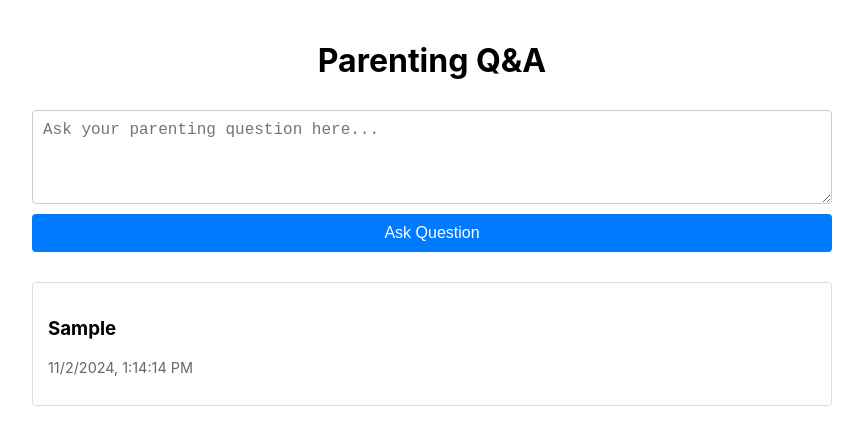
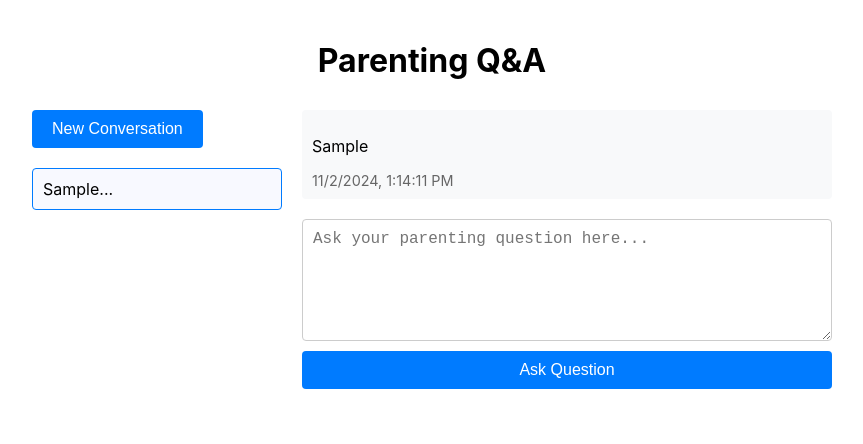
Before and after one commit to wenhaiyang6/parenting, a React (Create React App) app in the folder client/: page / in a window 1280 px wide. Both pictures are taken after typing "Sample" into the empty fields and a click on the button "Ask Question". Shown: the top 444 px of the page, without its empty margins (208-1071 px from the left). Built offline with nearby package versions, Linux system fonts and the light colour scheme; no server answers; the HTML template or start-up script is replaced by a standard one.

Commit message:
feat: refactor UI and better repo structure

```diff
--- a/client/package.json
+++ b/client/package.json
@@ -8,6 +8,7 @@
     "@testing-library/user-event": "^13.5.0",
     "react": "^18.3.1",
     "react-dom": "^18.3.1",
+    "react-markdown": "^9.0.1",
     "react-scripts": "5.0.1",
     "web-vitals": "^2.1.4"
   },
--- a/client/src/App.css
+++ b/client/src/App.css
@@ -9,11 +9,27 @@
   margin-bottom: 30px;
 }
 
-form {
+/* Main layout */
+.main-container {
+  display: flex;
+  gap: 20px;
+}
+
+.sidebar {
+  width: 250px;
+  flex-shrink: 0;
+}
+
+.chat-area {
+  flex-grow: 1;
+}
+
+/* Form elements */
+.input-form {
   display: flex;
   flex-direction: column;
   gap: 10px;
-  margin-bottom: 30px;
+  margin-top: 20px;
 }
 
 textarea {
@@ -21,6 +37,7 @@
   border: 1px solid #ccc;
   border-radius: 4px;
   font-size: 16px;
+  min-height: 100px;
 }
 
 button {
@@ -37,26 +54,116 @@
   background-color: #0056b3;
 }
 
-.question-card {
+/* Conversation styles */
+.conversations-list {
+  margin-top: 20px;
+}
+
+.conversation-item {
+  padding: 10px;
   border: 1px solid #ddd;
   border-radius: 4px;
-  padding: 15px;
-  margin-bottom: 15px;
+  margin-bottom: 10px;
+  cursor: pointer;
 }
 
-.timestamp {
+.conversation-item:hover {
+  background-color: #f8f9fa;
+}
+
+.conversation-item.active {
+  border-color: #007bff;
+  background-color: #f8f9ff;
+}
+
+/* Message styles */
+.message-wrapper {
+  margin-bottom: 20px;
+}
+
+.user-message,
+.assistant-message {
+  padding: 10px;
+  border-radius: 4px;
+  margin-bottom: 5px;
+}
+
+.user-message {
+  background-color: #f8f9fa;
+}
+
+.assistant-message {
+  background-color: #e9ecef;
+}
+
+/* Markdown content styling */
+.markdown-content h1,
+.markdown-content h2,
+.markdown-content h3,
+.markdown-content h4,
+.markdown-content h5,
+.markdown-content h6 {
+  margin-top: 1.5em;
+  margin-bottom: 0.5em;
+}
+
+.markdown-content p {
+  margin: 1em 0;
+  line-height: 1.6;
+}
+
+.markdown-content pre {
+  background-color: #f4f4f4;
+  padding: 1em;
+  border-radius: 4px;
+  overflow-x: auto;
+  margin: 1em 0;
+}
+
+.markdown-content code {
+  background-color: #f4f4f4;
+  padding: 0.2em 0.4em;
+  border-radius: 3px;
+  font-family: monospace;
+}
+
+.markdown-content blockquote {
+  border-left: 4px solid #ccc;
+  margin: 1em 0;
+  padding-left: 1em;
+  color: #666;
+}
+
+.markdown-content ul,
+.markdown-content ol {
+  margin: 1em 0;
+  padding-left: 2em;
+}
+
+.markdown-content li {
+  margin: 0.5em 0;
+}
+
+.markdown-content table {
+  border-collapse: collapse;
+  width: 100%;
+  margin: 1em 0;
+}
+
+.markdown-content th,
+.markdown-content td {
+  border: 1px solid #ddd;
+  padding: 8px;
+  text-align: left;
+}
+
+.markdown-content th {
+  background-color: #f4f4f4;
+}
+
+small {
   color: #666;
   font-size: 0.9em;
+  display: block;
+  margin-top: 5px;
 }
-
-.answer {
-  margin-top: 10px;
-  padding: 10px;
-  background-color: #f8f9fa;
-  border-radius: 4px;
-}
-
-.answer h4 {
-  margin: 0 0 10px 0;
-  color: #0056b3;
-}
--- a/client/src/App.js
+++ b/client/src/App.js
@@ -1,36 +1,73 @@
 import React, { useState } from 'react';
+import ReactMarkdown from 'react-markdown';
 import './App.css';
 import { getApiUrl } from './config/api';
 
 function App() {
   const [question, setQuestion] = useState('');
-  const [questions, setQuestions] = useState([]);
+  const [conversations, setConversations] = useState([]);
   const [loading, setLoading] = useState(false);
+  const [activeConversationId, setActiveConversationId] = useState(null);
 
   const handleSubmit = async (e) => {
     e.preventDefault();
     if (question.trim()) {
       setLoading(true);
 
-      // Create new question object
-      const newQuestion = {
+      // Create new message
+      const newMessage = {
         id: Date.now(),
         text: question,
         answer: '',
         timestamp: new Date().toLocaleString()
       };
 
-      // Add question to list
-      setQuestions(prev => [...prev, newQuestion]);
+      let currentConversationId;
+
+      // If no active conversation, create new one
+      if (!activeConversationId) {
+        const newConversation = {
+          id: Date.now(),
+          messages: [newMessage]
+        };
+        setConversations(prev => [...prev, newConversation]);
+        setActiveConversationId(newConversation.id);
+        currentConversationId = newConversation.id;
+      } else {
+        // Add to existing conversation
+        setConversations(prev =>
+          prev.map(conv =>
+            conv.id === activeConversationId
+              ? { ...conv, messages: [...conv.messages, newMessage] }
+              : conv
+          )
+        );
+        currentConversationId = activeConversationId;
+      }
+
       setQuestion('');
 
       try {
+        // Get current conversation history
+        const currentConversation = conversations.find(c => c.id === currentConversationId);
+        const conversationHistory = currentConversation?.messages || [];
+
         const response = await fetch(getApiUrl('/api/ask/stream'), {
           method: 'POST',
           headers: {
             'Content-Type': 'application/json',
           },
-          body: JSON.stringify({ question: question }),
+          body: (() => {
+            const payload = {
+              question,
+              conversationHistory: conversationHistory.map(m => ({
+                question: m.text,
+                answer: m.answer
+              }))
+            };
+            console.log('Request payload:', payload);
+            return JSON.stringify(payload);
+          })(),
         });
 
         const reader = response.body.getReader();
@@ -55,11 +92,18 @@
                 answer = currentAnswer;
 
                 // Update the answer in real-time
-                setQuestions(prev =>
-                  prev.map(q =>
-                    q.id === newQuestion.id
-                      ? { ...q, answer: currentAnswer }
-                      : q
+                setConversations(prev =>
+                  prev.map(conv =>
+                    conv.id === currentConversationId
+                      ? {
+                          ...conv,
+                          messages: conv.messages.map(msg =>
+                            msg.id === newMessage.id
+                              ? { ...msg, answer: currentAnswer }
+                              : msg
+                          )
+                        }
+                      : conv
                   )
                 );
               } catch (e) {
@@ -71,6 +115,7 @@
 
       } catch (error) {
         console.error('Error:', error);
+        setLoading(false);
       } finally {
         setLoading(false);
       }
@@ -83,34 +128,69 @@
         <h1>Parenting Q&A</h1>
       </header>
 
-      <main>
-        <form onSubmit={handleSubmit}>
+      <div className="main-container">
+        {/* Left Sidebar */}
+        <aside className="sidebar">
+          <button className="new-conversation-btn" onClick={() => setActiveConversationId(null)}>
+            New Conversation
+          </button>
+
+          <div className="conversations-list">
+            {conversations.slice().reverse().map(conv => (
+              <div
+                key={conv.id}
+                className={`conversation-item ${conv.id === activeConversationId ? 'active' : ''}`}
+                onClick={() => setActiveConversationId(conv.id)}
+              >
+                {/* Show first message as conversation title */}
+                {conv.messages[0]?.text.substring(0, 30)}...
+              </div>
+            ))}
+          </div>
+        </aside>
+
+        {/* Main Chat Area */}
+        <main className="chat-area">
+          <div className="messages-container">
+            {activeConversationId && conversations
+              .find(conv => conv.id === activeConversationId)
+              ?.messages.map(msg => (
+                <div key={msg.id} className="message-wrapper">
+                  <div className="user-message">
+                    <p>{msg.text}</p>
+                    <small>{msg.timestamp}</small>
+                  </div>
+                  {msg.answer && (
+                    <div className="assistant-message">
+                      <div className="markdown-content">
+                        <ReactMarkdown>{msg.answer}</ReactMarkdown>
+                      </div>
+                      <small>{msg.timestamp}</small>
+                    </div>
+                  )}
+                </div>
+              ))}
+          </div>
+
+          <form className="input-form" onSubmit={handleSubmit}>
             <textarea
               value={question}
               onChange={(e) => setQuestion(e.target.value)}
+              onKeyDown={(e) => {
+                if ((e.metaKey || e.ctrlKey) && e.key === 'Enter') {
+                  e.preventDefault();
+                  handleSubmit(e);
+                }
+              }}
               placeholder="Ask your parenting question here..."
-            rows="4"
+              rows="3"
             />
             <button type="submit" disabled={loading}>
               {loading ? 'Getting Answer...' : 'Ask Question'}
             </button>
           </form>
-
-        <div className="questions-list">
-          {questions.map(q => (
-            <div key={q.id} className="question-card">
-              <h3>{q.text}</h3>
-              {q.answer && (
-                <div className="answer">
-                  <h4>Answer:</h4>
-                  <p>{q.answer}</p>
+        </main>
       </div>
-              )}
-              <p className="timestamp">{q.timestamp}</p>
-            </div>
-          ))}
-        </div>
-      </main>
     </div>
   );
 }
```
Also changed, not shown: package.json (line endings or trailing spaces), 2 other files (tests, documents, lock files or other folders). Lines whose indentation alone changed are shown as unchanged.
